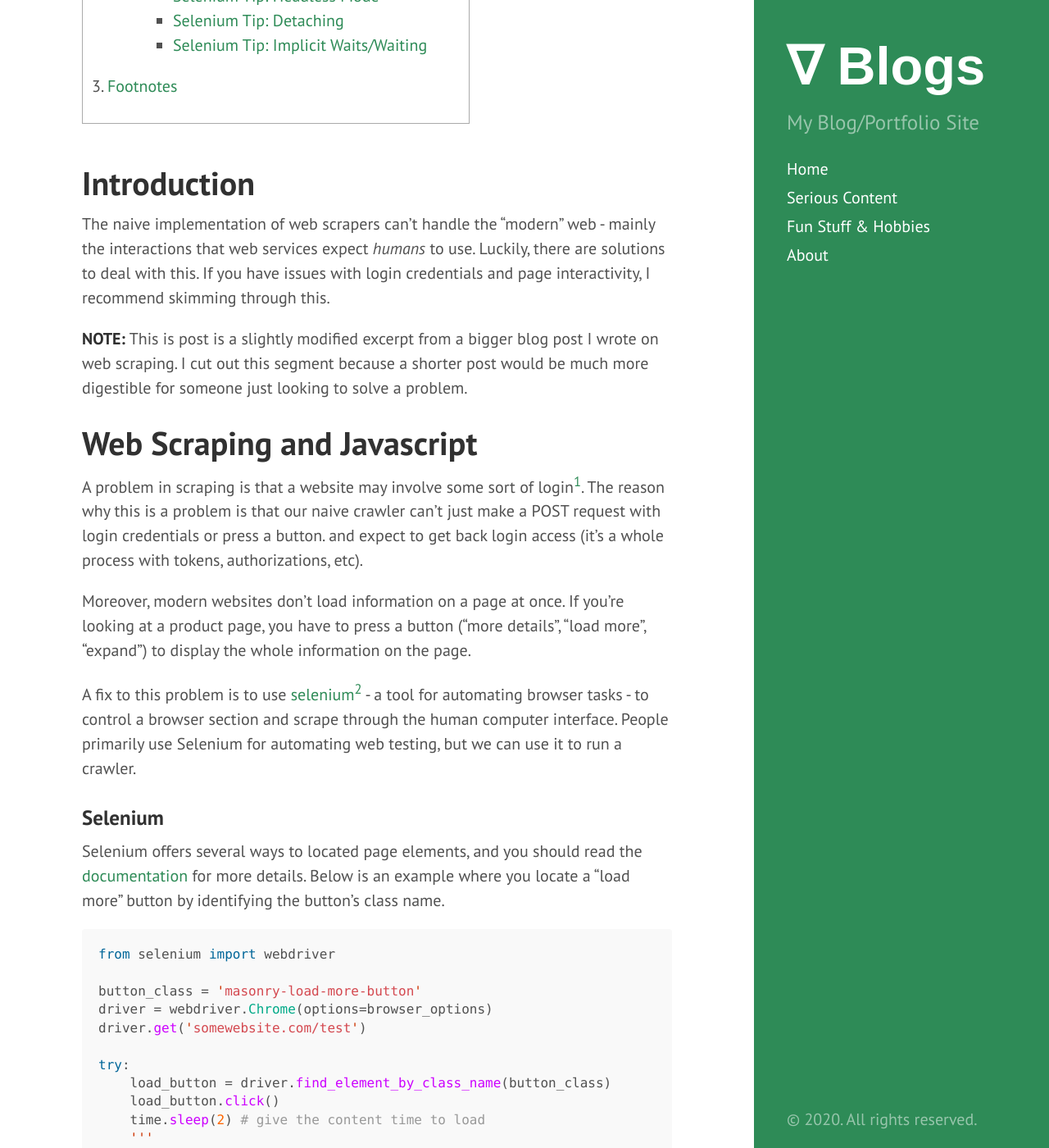
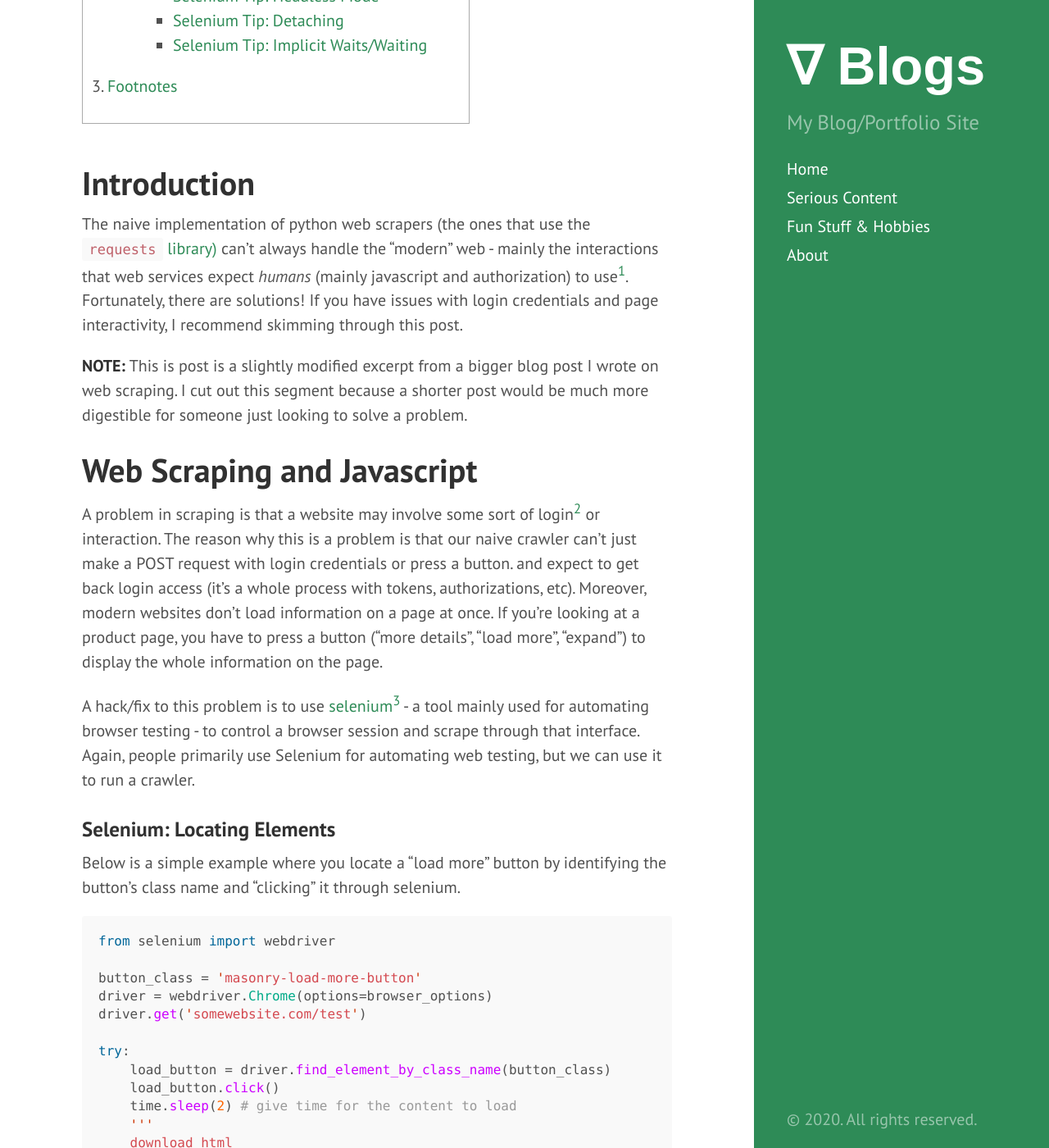
Before and after one commit to tedkim97/tedkim97.github.io, a Jekyll site: the page built from _posts/2020-02-18-scrapetips.md, in a window 1280 px wide and 1400 px high, scrolled down 411 px. Shown: the whole window at 82% size. Built offline with Jekyll 4.4.1, drawn with Linux system fonts in a browser that asks for light colours; some of the changed text lies outside the part shown.

Commit message:
aosidjaosidj

````diff
--- a/_posts/2020-02-18-scrapetips.md
+++ b/_posts/2020-02-18-scrapetips.md
@@ -12,24 +12,24 @@ funstuff: false
 {:toc}
 
 # Introduction
-The naive implementation of web scrapers can't handle the "modern" web - mainly the interactions that web services expect *humans* to use. Luckily, there are solutions to deal with this. If you have issues with login credentials and page interactivity, I recommend skimming through this.
+The naive implementation of python web scrapers (the ones that use the [`requests` library)](https://requests.readthedocs.io/en/master/) can't always handle the "modern" web - mainly the interactions that web services expect *humans* (mainly javascript and authorization) to use[^1]. Fortunately, there are solutions! If you have issues with login credentials and page interactivity, I recommend skimming through this post.
+
+[^1]: It doesn't mean that the library is useless for web scraping - it's very useful for 90% of the cases out there.
 
 **NOTE:** This is post is a slightly modified excerpt from a bigger blog post I wrote on web scraping. I cut out this segment because a shorter post would be much more digestible for someone just looking to solve a problem.
 
 # Web Scraping and Javascript
 
-A problem in scraping is that a website may involve some sort of login[^1]. The reason why this is a problem is that our naive crawler can't just make a POST request with login credentials or press a button. and expect to get back login access (it's a whole process with tokens, authorizations, etc).
+A problem in scraping is that a website may involve some sort of login[^2] or interaction. The reason why this is a problem is that our naive crawler can't just make a POST request with login credentials or press a button. and expect to get back login access (it's a whole process with tokens, authorizations, etc). Moreover, modern websites don't load information on a page at once. If you're looking at a product page, you have to press a button ("more details", "load more", "expand") to display the whole information on the page.
 
-[^1]: Although if they have a login, scraping is probably against TOS and their `robots.txt`
+[^2]: Although if they have a login, scraping is probably against TOS and their `robots.txt`
 
-Moreover, modern websites don't load information on a page at once. If you're looking at a product page, you have to press a button ("more details", "load more", "expand") to display the whole information on the page.
+A hack/fix to this problem is to use [selenium](https://www.selenium.dev/)[^3] - a tool mainly used for automating browser testing - to control a browser session and scrape through that interface. Again, people primarily use Selenium for automating web testing, but we can use it to run a crawler.
 
-A fix to this problem is to use [selenium](https://www.selenium.dev/)[^2] - a tool for automating browser tasks - to control a browser section and scrape through the human computer interface. People primarily use Selenium for automating web testing, but we can use it to run a crawler.
+[^3]: Even though working with the Selenium Python API can be a bit clunky (long class names, importing a lot of different subpackages), the minor, unergonomic aspects are worth the flexibility.
 
-[^2]: Even though working with the Selenium Python API can be a bit clunky (long class names, importing a lot of different subpackages), the minor, unergonomic aspects are worth the flexibility.
-
-### Selenium
-Selenium offers several ways to located page elements, and you should read the [documentation](https://selenium-python.readthedocs.io/locating-elements.html) for more details. Below is an example where you locate a "load more" button by identifying the button's class name.
+### Selenium: Locating Elements
+Below is a simple example where you locate a "load more" button by identifying the button's class name and "clicking" it through selenium.
 
 ```python
 from selenium import webdriver
@@ -41,14 +41,25 @@ driver.get('somewebsite.com/test')
 try:
     load_button = driver.find_element_by_class_name(button_class)
     load_button.click()
-    time.sleep(2) # give the content time to load
+    time.sleep(2) # give time for the content to load
     '''
-    scrape content
+    download html
     '''
 except:
+	'''
+	NOTE: the webdriver might fail to find the button for several reasons.
+	Common reasons include:
+	1) typo in the class name
+	2) the Internet did not load the button in time
+	3) the button does not exist on the page (ever)
+	'''
 	print("failed to find button")
 ```
 Selenium offers a way of retrieving the first example that fits the criteria (`find_element_by_class_name`), or every element that fits the criteria (`find_elements_by_class_name`). It's up to you to decide how to locate the right elements to interact with, and how to ignore the wrong buttons.
+
+Keep in mind there is more than one way of identifying elements in Selenium - you can also locate them by `id`, `name`, `xpath`, `link_text`, `partial_link_text`, `tag_name`, and `css_selector`. I recommend you read the [documentation](https://selenium-python.readthedocs.io/locating-elements.html) for proper usage and details.
+
+**REMEMBER:** Make sure you save the page source **after** you've interacted with the page and all information has been loaded.
 
 ##### Selenium Tip: Handling Exceptions
 Selenium throws exceptions for situations where it can't execute an instruction. If you don't want to reset your crawler every time you run into the exceptions, you should run some try/catch clauses in your crawler. If you want to handle specific exceptions, you need to import them from selenium like:
````
Also changed, not shown: _posts/2020-02-17-webscraping.md (+15 -4 lines).
